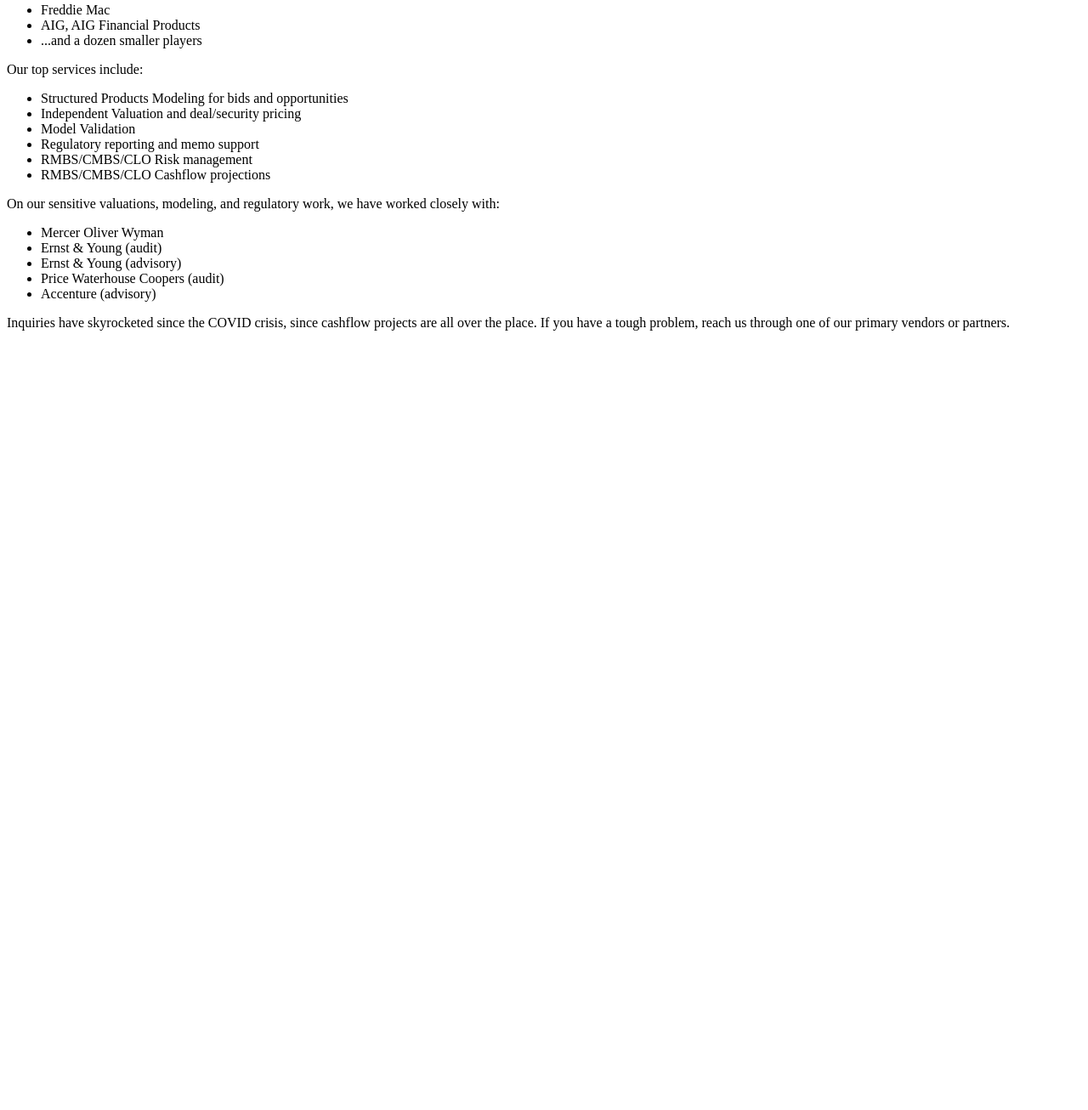
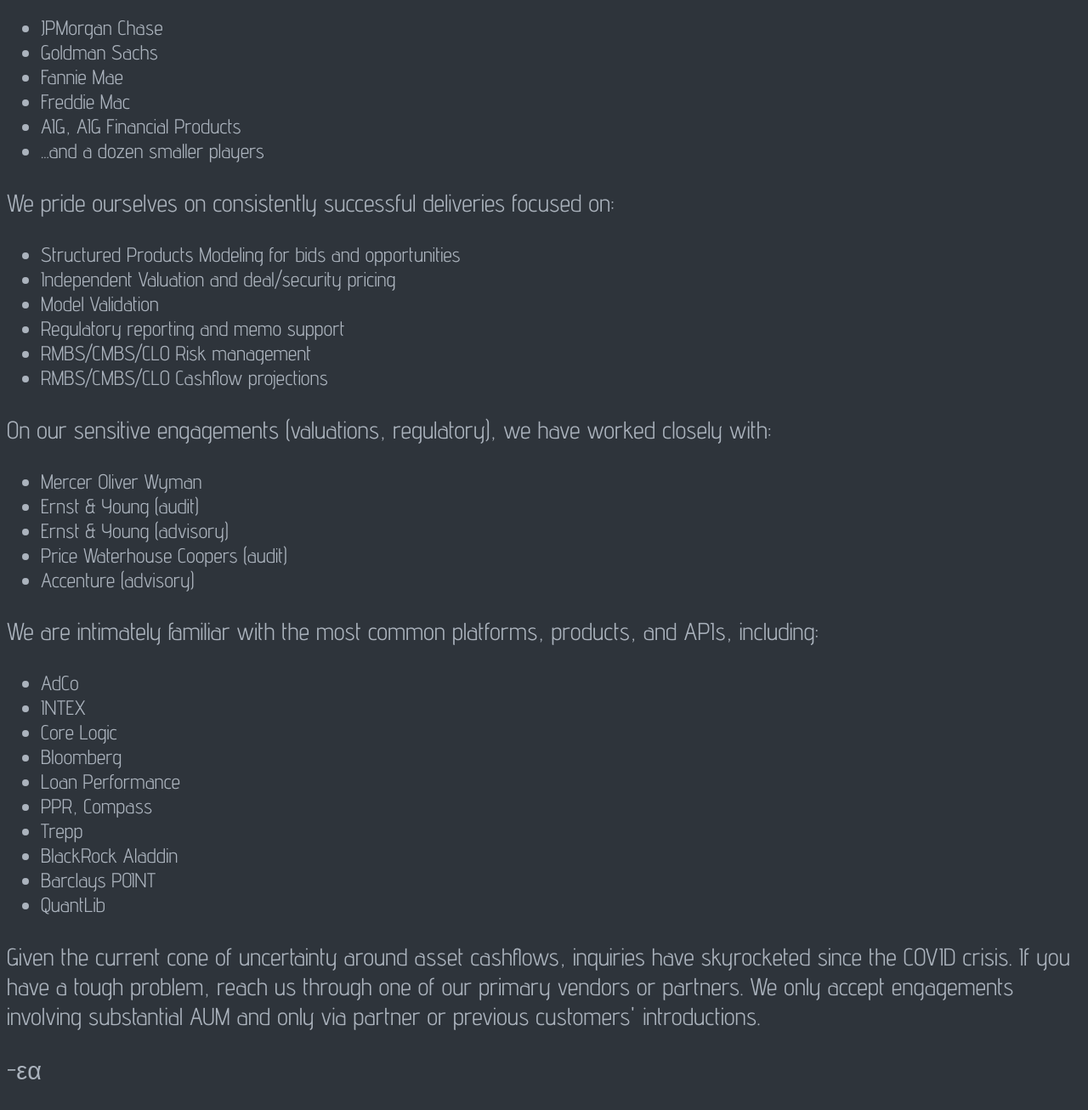
Before and after one commit to elysiumanalytics/site_elysiumanalytics.com, a plain HTML site: page index.html in a window 1280 px wide. Shown: the part 183-1489 px from the top of the page at 85% size. Before the commit the page ends 800 px from the top, so only its background shows below. Drawn offline with Linux system fonts and the light colour scheme.

Commit message:
Update index.html

```diff
--- a/index.html
+++ b/index.html
@@ -1,24 +1,52 @@
 <!DOCTYPE html>
 <html>
+
 <head>
   <meta charset="utf-8" />
+  <title>Elysium Analytics Structured Products Consultancy</title>
+  <meta name="description" content="Elysium Analytics Structured Products Consultancy for RMBS, CMBS, CLO, CDO, ABS" />
+  <meta name="robots" content="index, follow">
   <title>Elysium Analytics</title>
-
   <!-- Global site tag (gtag.js) - Google Analytics -->
   <script async src="https://www.googletagmanager.com/gtag/js?id=UA-529398-1"></script>
   <script>
   window.dataLayer = window.dataLayer || [];
-  function gtag(){dataLayer.push(arguments);}
+
+  function gtag() {
+    dataLayer.push(arguments);
+  }
   gtag('js', new Date());
-
   gtag('config', 'UA-529398-1');
   </script>
+  <link href="https://fonts.googleapis.com/css2?family=Advent+Pro:wght@400;600&display=swap" rel="stylesheet">
+  <style>
+  body {
+    background-color: #2e343b;
+  }
+
+  h1 {
+    font-family: 'Advent Pro', sans-serif;
+    font-size: 2.5em;
+    color: #abb3bd;
+  }
+
+  p {
+    font-family: 'Advent Pro', sans-serif;
+    font-size: 1.8em;
+    color: #abb3bd;
+  }
+
+  li {
+    font-family: 'Advent Pro', sans-serif;
+    font-size: 1.5em;
+    color: #abb3bd;
+  }
+  </style>
 </head>
+
 <body>
-
   <h1>Elysium Analytics</h1>
-
-<p>Welcome to Elysium Analytics, we have been a trusted structured products boutique consultancy since 2005. Since our start, we have served and delivered successfully at some of the largest structured products holders:</p>
+  <p>Welcome to Elysium Analytics, we have been a trusted North American structured products boutique consultancy since 2005. Since our start, we have served some of the largest players in the structured products space:</p>
   <ul>
     <li>JPMorgan Chase</li>
     <li>Goldman Sachs</li>
@@ -27,7 +55,7 @@
     <li>AIG, AIG Financial Products</li>
     <li>...and a dozen smaller players</li>
   </ul>
-<p>Our top services include:
+  <p>We pride ourselves on consistently successful deliveries focused on:</p>
   <ul>
     <li>Structured Products Modeling for bids and opportunities</li>
     <li>Independent Valuation and deal/security pricing</li>
@@ -36,7 +64,7 @@
     <li>RMBS/CMBS/CLO Risk management</li>
     <li>RMBS/CMBS/CLO Cashflow projections</li>
   </ul>
-<p>On our sensitive valuations, modeling, and regulatory work, we have worked closely with:
+  <p>On our sensitive engagements (valuations, regulatory), we have worked closely with:</p>
   <ul>
     <li>Mercer Oliver Wyman</li>
     <li>Ernst & Young (audit)</li>
@@ -44,7 +72,21 @@
     <li>Price Waterhouse Coopers (audit)</li>
     <li>Accenture (advisory)</li>
   </ul>
-<p>Inquiries have skyrocketed since the COVID crisis, since cashflow projects are all over the place. If you have a tough problem, reach us through one of our primary vendors or partners.</p>
+  <p>We are intimately familiar with the most common platforms, products, and APIs, including:</p>
+  <ul>
+    <li>AdCo</li>
+    <li>INTEX</li>
+    <li>Core Logic</li>
+    <li>Bloomberg</li>
+    <li>Loan Performance</li>
+    <li>PPR, Compass</li>
+    <li>Trepp</li>
+    <li>BlackRock Aladdin</li>
+    <li>Barclays POINT</li>
+    <li>QuantLib</li>
+  </ul>
+  <p>Given the current cone of uncertainty around asset cashflows, inquiries have skyrocketed since the COVID crisis. If you have a tough problem, reach us through one of our primary vendors or partners. We only accept engagements involving substantial AUM and only via partner or previous customers' introductions.</p>
+  <p>-εα</p>
+</body>
 
-  </body>
 </html>
```
Lines whose indentation alone changed are shown as unchanged.
